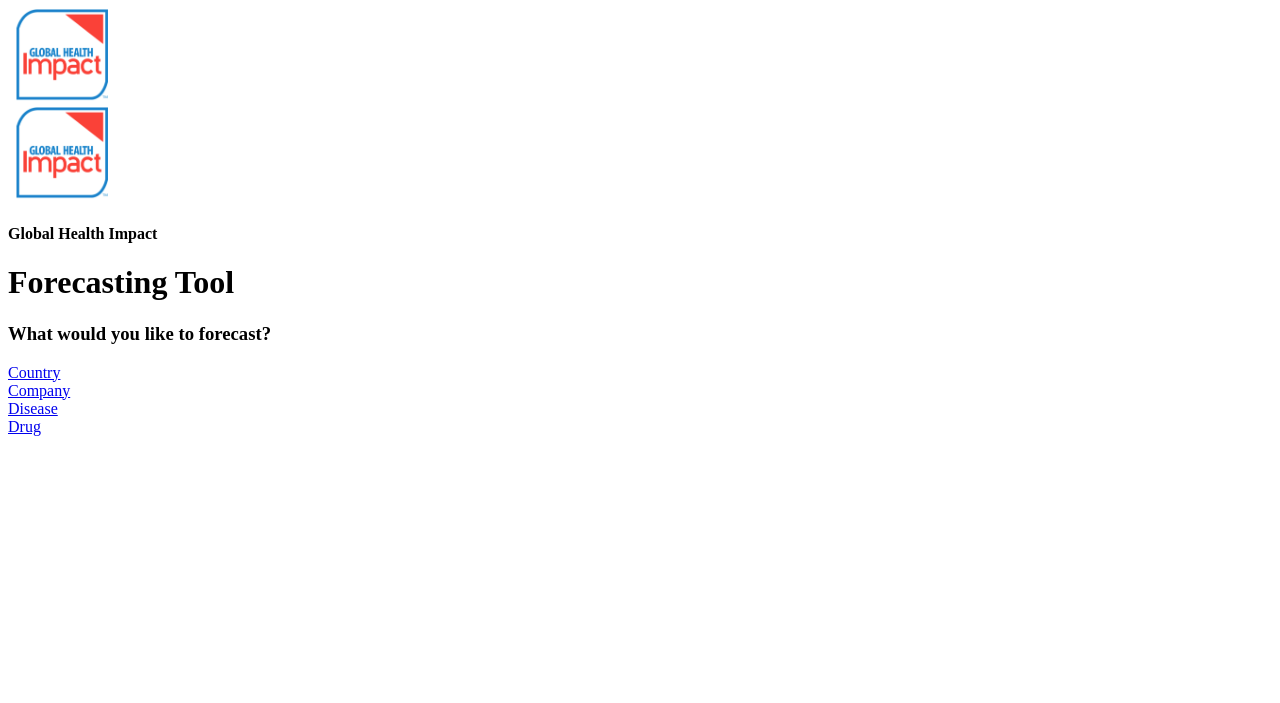
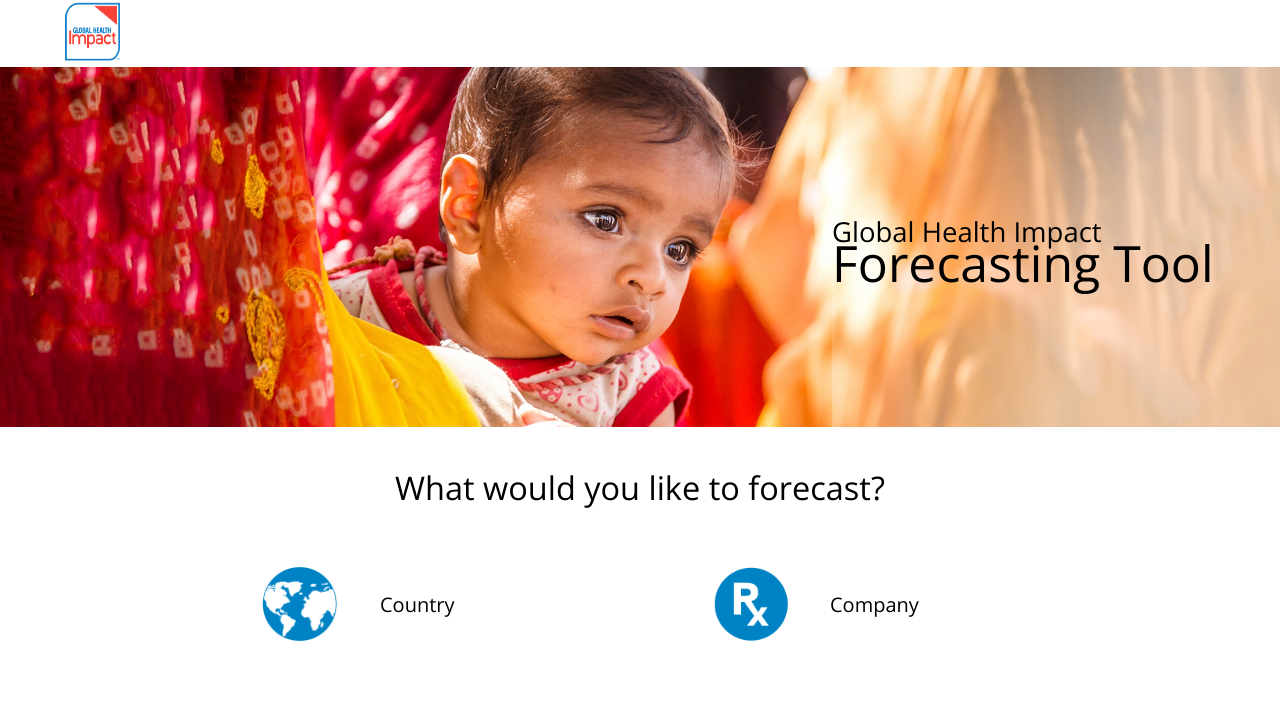
Before and after one commit to GhiProject/ghi_forecasting_tool, a Flask app: page / in a window 1280 px wide. Shown: the top 703 px of the page. Before the commit the page ends 436 px from the top, so only its background shows below. Run offline with Flask 2, Linux system fonts and the light colour scheme.

Commit message:
Fixed issues after merge

```diff
--- a/static/css/style.css
+++ b/static/css/style.css
@@ -177,7 +177,6 @@
   .button--desktop {
     display: none; } }
 
-
 .dropdown {
   position: relative;
   /*Gives a reference point for child elements*/
@@ -215,8 +214,6 @@
         margin: 0 1rem; } }
   .form__dropdown {
     width: 30rem; }
-  .form__input[type="number"] {
-    height: 1rem; }
   .form__group {
     display: flex;
     justify-content: space-between;
@@ -240,7 +237,8 @@
   height: 45vh;
   position: relative;
   overflow: hidden;
-  z-index: -1; }
+  z-index: -1;
+  background-repeat: no-repeat; }
   .hero__inner {
     position: absolute;
     width: 100%;
@@ -249,7 +247,6 @@
     background-size: cover;
     background-repeat: no-repeat;
     background-position: 0 20%;
-    background-repeat: no-repeat; }
     animation-name: zoomIn;
     animation-duration: 1s;
     animation-timing-function: ease;
@@ -274,6 +271,7 @@
 .landing-select {
   display: grid;
   grid-template-columns: repeat(2, [col-end] minmax(min-content, 45rem) [col-end]);
+  /* Change the options grid to 1 x 4 if the screen gets too small for 2 x 2 */
   justify-content: center; }
   @media (max-width: 37.5rem) {
     .landing-select {
@@ -282,11 +280,12 @@
     padding: 4rem 3rem;
     display: flex;
     align-items: center;
+    /* Without this, some laptop screens (<= 636px) have a small amount of scroll on  the landing page */
     text-decoration: none;
     transition: all .2s; }
     @media (max-height: 40rem) {
       .landing-select__section:link, .landing-select__section:visited {
-       padding: 3rem 2rem; } }
+        padding: 3rem 2rem; } }
   .landing-select__section:hover {
     box-shadow: 0 1.5rem 4rem rgba(0, 0, 0, 0.15); }
   .landing-select__icon {
@@ -308,5 +307,5 @@
     font-size: 2rem;
     color: black; }
     @media (max-width: 18.75rem) {
-     .landing-select__text {
+      .landing-select__text {
         font-size: 1.7rem; } }
--- a/templates/layout.html
+++ b/templates/layout.html
@@ -9,7 +9,7 @@
     {% endblock %}
 
     <link href="https://fonts.googleapis.com/css?family=Open+Sans:400,700" rel="stylesheet">
-    <a href="/"><img class="logo" src="{{ url_for('static',filename='img/logo.png') }}" alt="Global Health Impact" width="100px" /></a>
+    <link rel="stylesheet" href="{{ url_for('static', filename='css/style.css') }}">
 
     {% block style_and_scripts %}
     {% endblock %}
@@ -17,8 +17,8 @@
 <!-- Global <body> tag, mainly the header-->
 <body>
     <header class="header">
-        <!-- <img src="{{ url_for('static', filename='img/logo.png') }}" alt="Logo image" class="header__img"> -->
-        <a href="/"><img class="logo" src="{{ url_for('static',filename='img/logo.png') }}" alt="Global Health Impact" width="100px" /></a>
+        <!--<img src="{{ url_for('static', filename='img/logo.png') }}" alt="Logo image" class="header__img">-->
+        <a href="/"><img class="header__img" src="{{ url_for('static',filename='img/logo.png') }}" alt="Global Health Impact" /></a>
     </header>
     {% block content %}
     {% endblock %}
```
